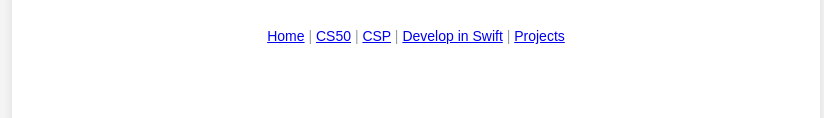
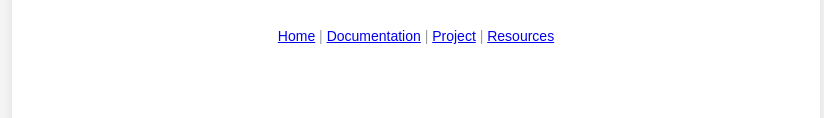
Before and after one commit to ardaefeozcan/ardaefeozcCSA.github.io, a plain HTML site: page index.html in a window 1280 px wide. Shown: the part 303-421 px from the top of the page, without its empty margins (224-1048 px from the left). Drawn offline with Linux system fonts and the light colour scheme.

Commit message:
Update index.html

```diff
--- a/index.html
+++ b/index.html
@@ -75,13 +75,11 @@
         <p class="centered" style="text-align:center; font-size:14px; margin-top: 5px; ">
           <a href="index.html">Home</a>
            |
-          <a href="cs50.html">CS50</a>
+          <a href="documentation.html">Documentation</a>
            |
-          <a href="csp.html">CSP</a>
+          <a href="projects.html">Project</a>
            |
-          <a href="swift.html">Develop in Swift</a>
-           |
-          <a href="projects.html">Projects</a>
+          <a href="resources.html">Resources</a>
 
         </p>
         <h2 style="margin-top: 140px;">About Me</h2>
```
